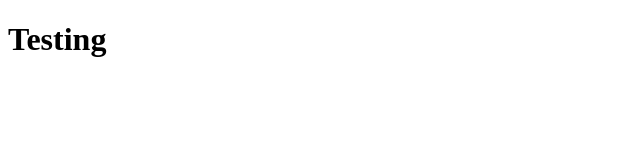
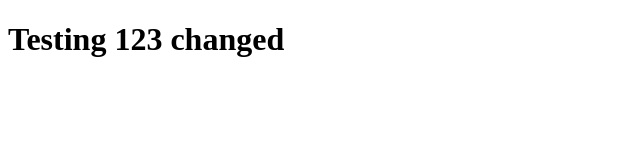
Before and after one commit to of89p/thejosephian, a plain HTML site: page index.html in a window 1280 px wide. Shown: the whole page, without its empty margins (0-640 px from the left). Drawn offline with Linux system fonts and the light colour scheme.

Commit message:
check reload netlify works

```diff
--- a/index.html
+++ b/index.html
@@ -6,6 +6,6 @@
     <title>Test page</title>
   </head>
   <body>
-    <h1>Testing</h1>
+    <h1>Testing 123 changed</h1>
   </body>
 </html>
```
